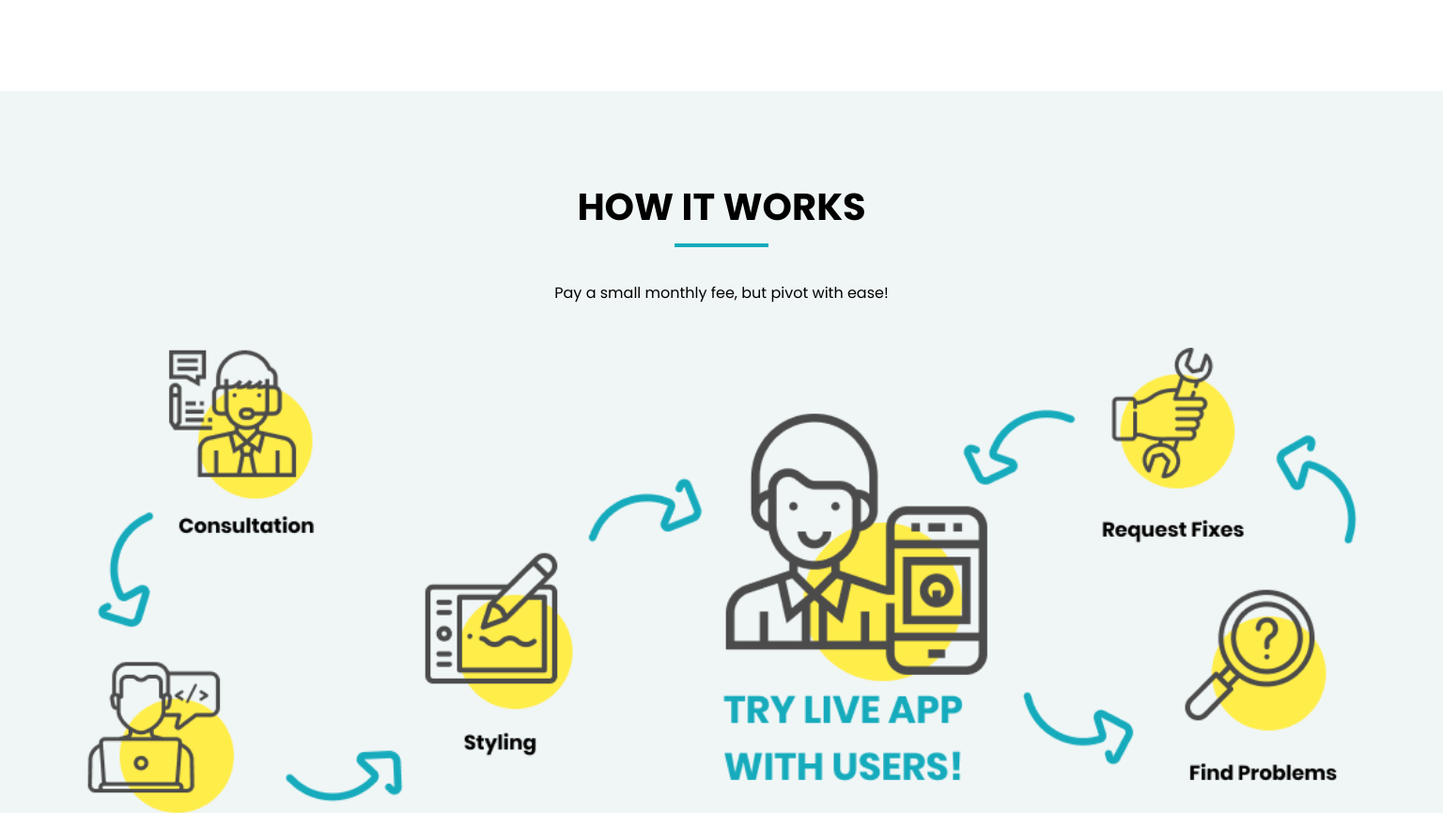
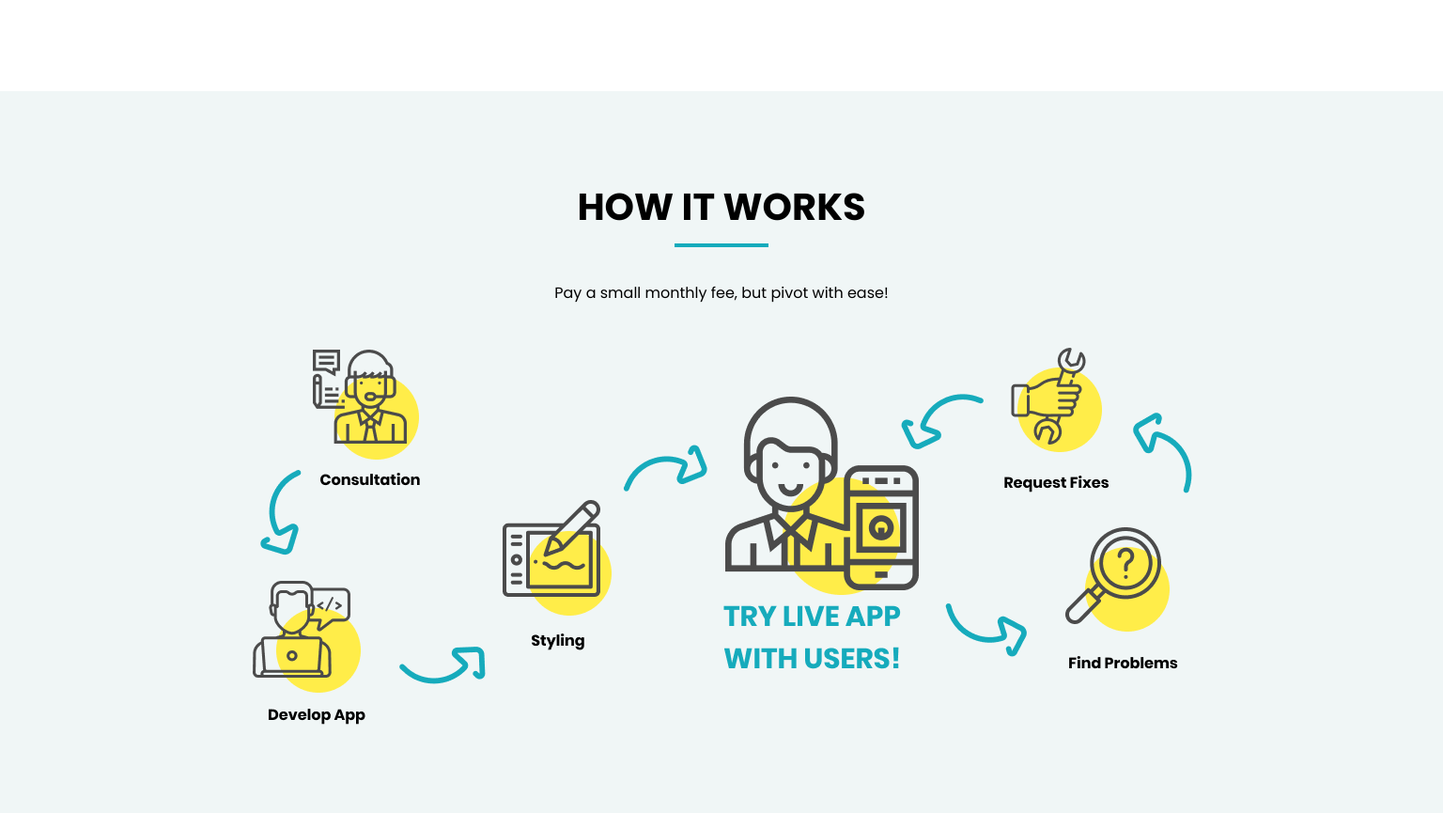
Before and after one commit to YizYah/pivotate, a website built with webpack: page src/index.html in a window 1536 px wide. Shown: the part 1506-2371 px from the top of the page at 94% size. Built offline with nearby package versions, Linux system fonts and the light colour scheme.

Commit message:
Fix: width img issue

```diff
--- a/src/css/_media.scss
+++ b/src/css/_media.scss
@@ -9,6 +9,11 @@
 @media only screen and (max-width: 2400px) and (min-width: 1500px) {
   .hero__header {
     padding: 80px 240px 80px 0;
+  }
+  .how-it-works {
+    &__img {
+      width: initial !important;
+    }
   }
 }
 
@@ -30,7 +35,7 @@
       width: initial !important;
     }
   }
-  .why-it-works {
+  \ .why-it-works {
     &__img {
       width: 100% !important;
       height: initial !important;
```
